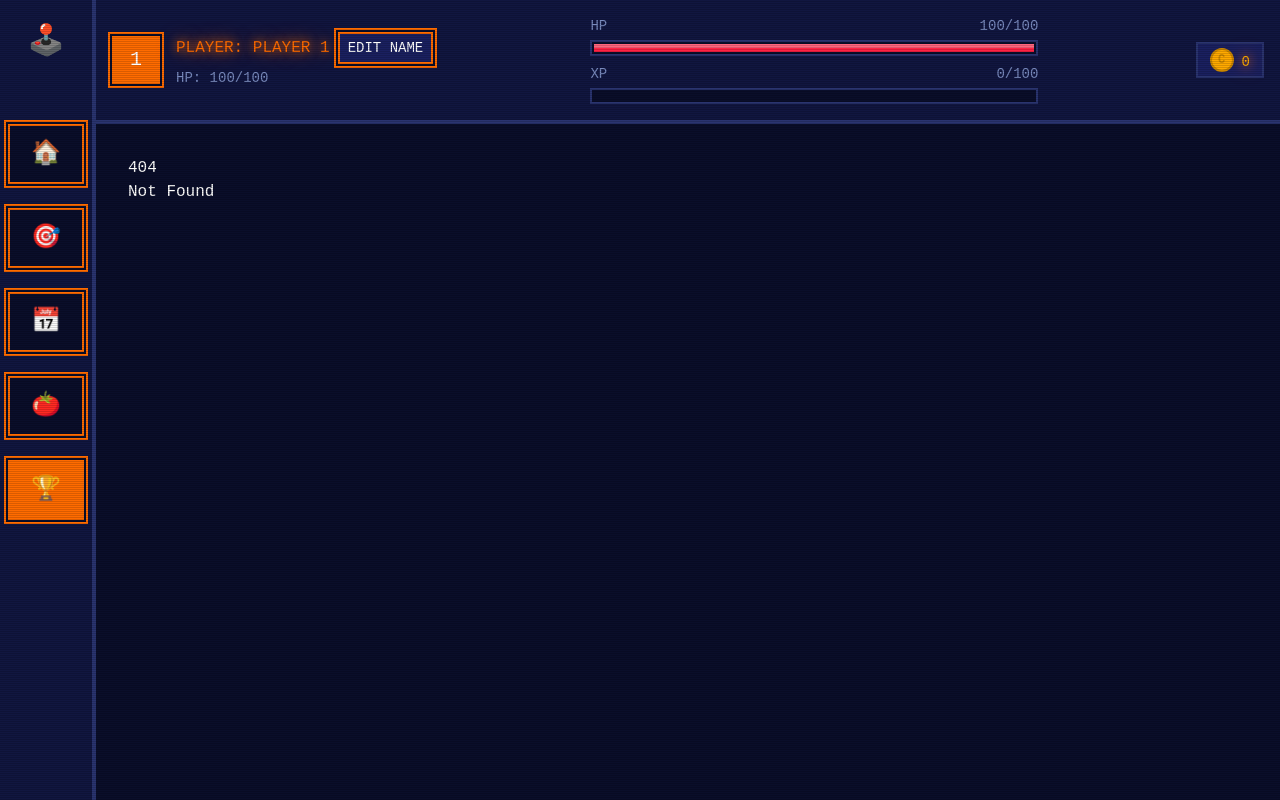
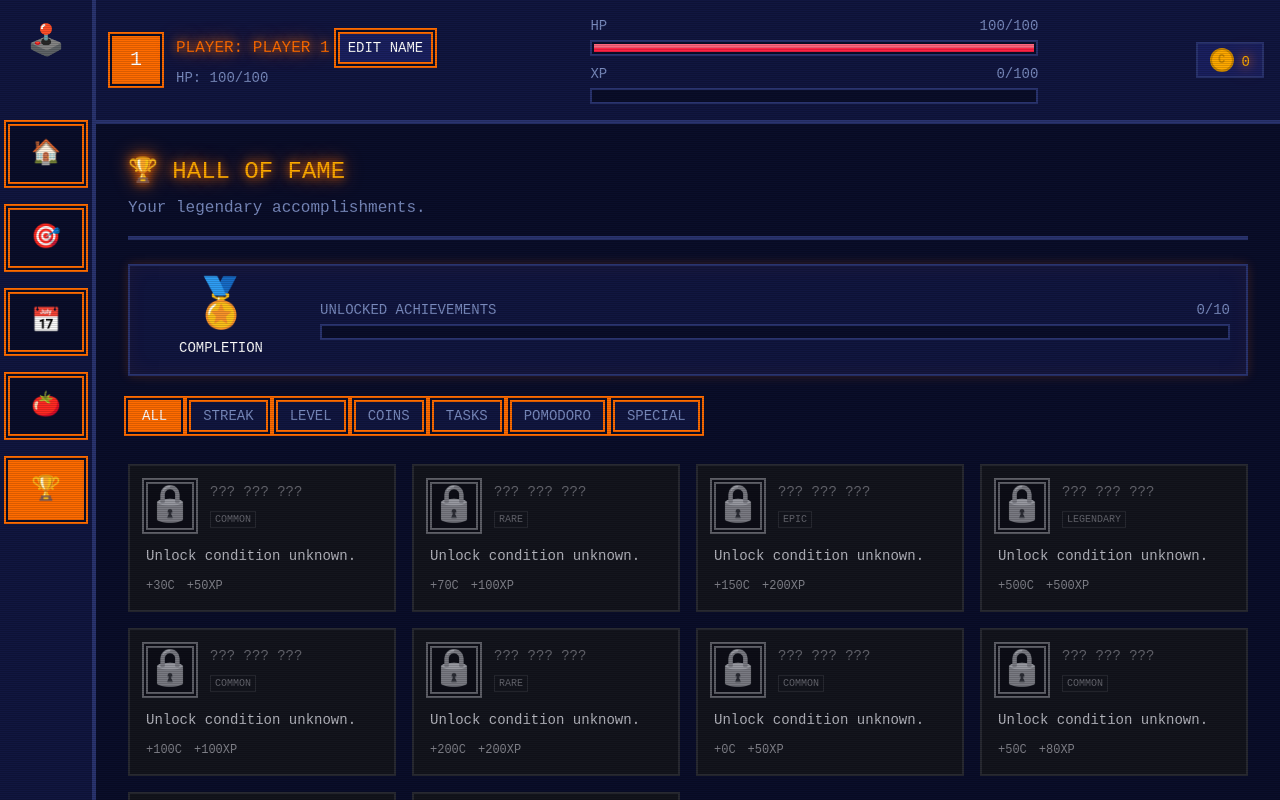
Before and after one commit to atzulf/retro-arcade-tracker, a SvelteKit app: page /achievements in a window 1280 px wide. Before the commit this address had no page. Shown: the top 800 px of the page. Built offline with nearby package versions, Linux system fonts and the light colour scheme.

Commit message:
feat: implement achievements page with filtering and progress tracking

```diff
--- /dev/null
+++ b/src/routes/achievements/+page.svelte
@@ -0,0 +1,69 @@
+<script lang="ts">
+  import { achievements } from '../../lib/stores/achievements';
+  import AchievementCard from '../../lib/components/achievements/AchievementCard.svelte';
+  import PixelCard from '../../lib/components/ui/PixelCard.svelte';
+  import ProgressBar from '../../lib/components/ui/ProgressBar.svelte';
+
+  let unlockedCount = $derived($achievements.filter((a: any) => a.unlocked).length);
+  let totalCount = $derived($achievements.length);
+
+  let currentFilter = $state('ALL');
+  const filters = ['ALL', 'STREAK', 'LEVEL', 'COINS', 'TASKS', 'POMODORO', 'SPECIAL'];
+
+  let filteredAchievements = $derived(
+    currentFilter === 'ALL'
+      ? $achievements
+      : $achievements.filter((a: any) => a.category.toUpperCase() === currentFilter)
+  );
+
+  // Helper to sort: Unlocked first, then by rarity
+  let sortedAchievements = $derived([...filteredAchievements].sort((a, b) => {
+    if (a.unlocked && !b.unlocked) return -1;
+    if (!a.unlocked && b.unlocked) return 1;
+    return 0; // Maintain natural order for same unlock status
+  }));
+</script>
+
+<svelte:head>
+  <title>Hall of Fame - Arcade Tracker</title>
+</svelte:head>
+
+<div class="flex flex-col gap-6">
+  <div class="border-b-4 border-border-arcade pb-4">
+    <h1 class="font-display text-2xl text-accent-amber neon-text-orange mb-2">🏆 HALL OF FAME</h1>
+    <p class="font-body text-text-dim">Your legendary accomplishments.</p>
+  </div>
+
+  <PixelCard class="flex flex-col md:flex-row gap-6 items-center">
+    <div class="text-center w-full md:w-auto md:min-w-[150px]">
+      <div class="text-5xl mb-2">🏅</div>
+      <div class="font-display text-sm text-text-primary">COMPLETION</div>
+    </div>
+
+    <div class="flex-grow w-full">
+      <ProgressBar
+        value={unlockedCount}
+        max={totalCount}
+        color="bg-neon-cyan"
+        label="UNLOCKED ACHIEVEMENTS"
+      />
+    </div>
+  </PixelCard>
+
+  <div class="flex flex-wrap gap-2 mb-2">
+    {#each filters as filter}
+      <button
+        class="pixel-border px-3 py-1 text-sm font-display {currentFilter === filter ? 'bg-accent-orange text-white' : 'bg-bg-secondary text-text-dim hover:text-text-primary'}"
+        onclick={() => currentFilter = filter}
+      >
+        {filter}
+      </button>
+    {/each}
+  </div>
+
+  <div class="grid grid-cols-1 sm:grid-cols-2 lg:grid-cols-3 xl:grid-cols-4 gap-4">
+    {#each sortedAchievements as achievement (achievement.id)}
+      <AchievementCard {achievement} />
+    {/each}
+  </div>
+</div>
```
